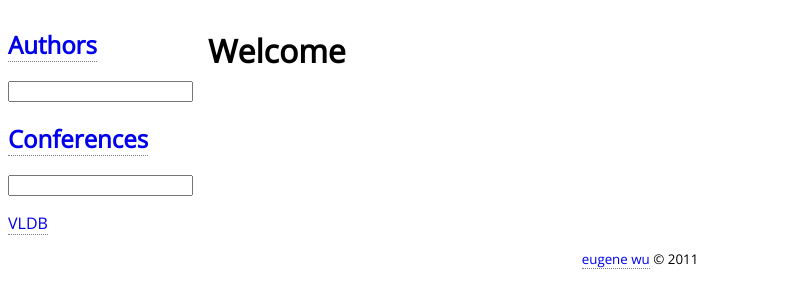
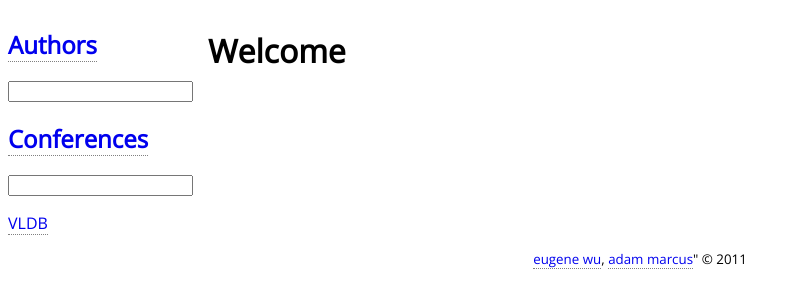
Before and after one commit to mitdbg/confo, a Django app: template templates/home/index.html in a window 1280 px wide. Shown: the top 308 px of the page, without its empty margins (0-799 px from the left). Run offline with Django 3.2, Linux system fonts and the light colour scheme; the template is opened without the code that fills it, so the values that code supplies are empty; some libraries are stand-ins or nearby versions.

Commit message:
added marcua to acks

```diff
--- a/templates/home/base.html
+++ b/templates/home/base.html
@@ -61,6 +61,6 @@
 	<div style="clear:both"/>
 
 
-	<div class='footer'><a href="http://www.sirrice.com/">eugene wu</a> &copy; 2011</div>
+	<div class='footer'><a href="http://www.sirrice.com/">eugene wu</a>, <a href="http://people.csail.mit.edu/marcua/">adam marcus</a>" &copy; 2011</div>
 </body>
 </html>
```
